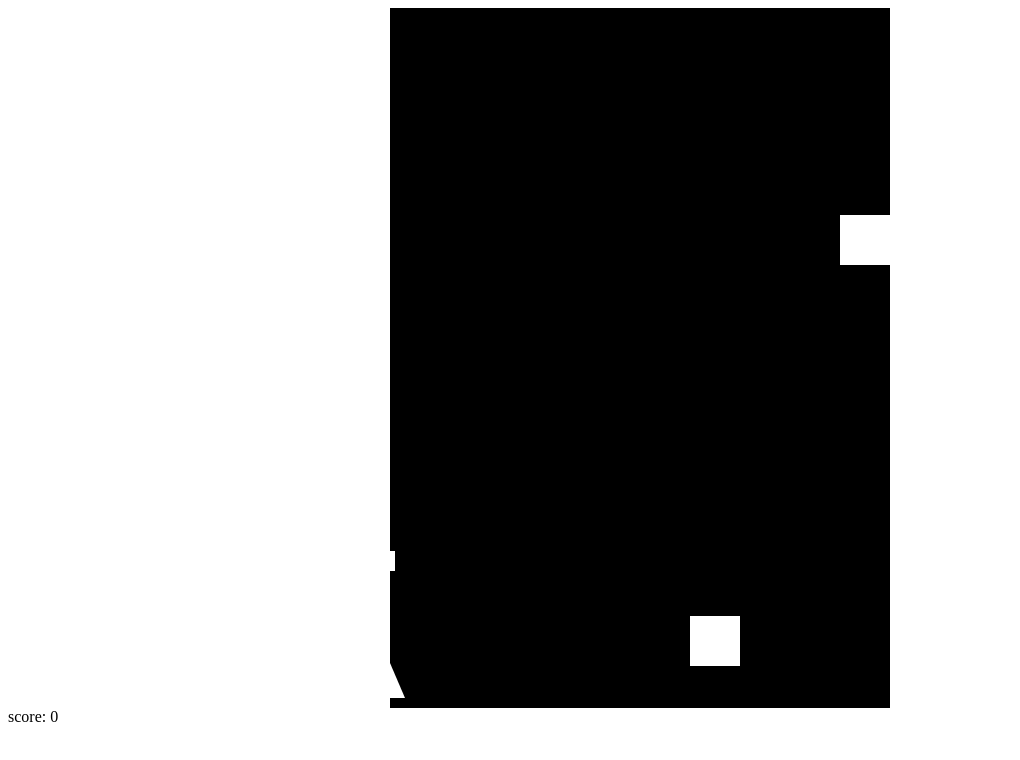
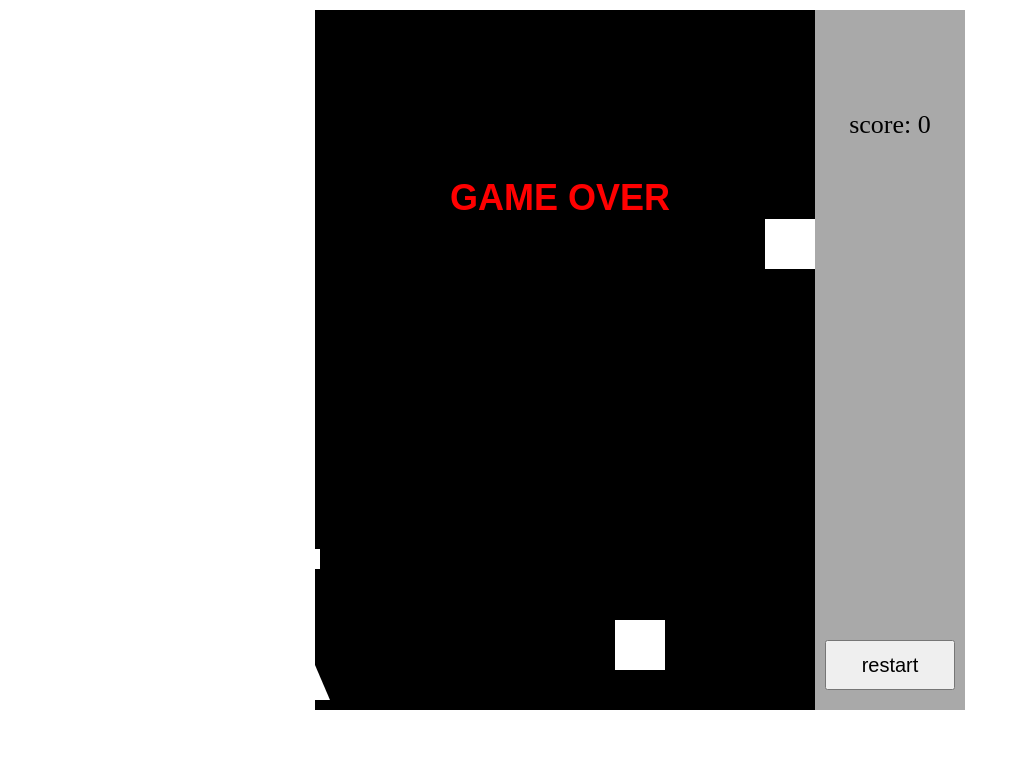
Before and after one commit to HikitaArt/Faster-light-War, a plain HTML site: page index.html in a window 1280 px wide. Shown: the whole page, without its empty margins (0-1020 px from the left). Drawn offline with Linux system fonts and the light colour scheme.

Commit message:
доделал счет, изменил тайтл, добавил кнопку перезапуска

```diff
--- a/index.html
+++ b/index.html
@@ -4,11 +4,16 @@
     <meta charset="UTF-8">
     <meta name="viewport" content="width=device-width, initial-scale=1.0">
     <link rel="stylesheet" href="style.css" type="text/css"/>
-    <title>Document</title>
+    <title>Fastest Light War</title>
 </head>
 <body>
-    <div class="game"><canvas width="500" height="700"></canvas></div>
-    <div class="score">score: 0</div>
+    <div class="game">
+        <canvas width="500" height="700"></canvas>
+        <div class="container">
+            <div class="score">score: 0</div>
+            <button class="restart" onclick="location.reload()">restart</button>
+        </div>
+    </div>
     <script src="script.js"></script>
 </body>
 </html>
--- a/script.js
+++ b/script.js
@@ -21,9 +21,12 @@ class Enemy{
     destroy(){
         listOfEnemies.splice(listOfEnemies.indexOf(this),1);
     }
-    checkLose(rect){
+    checkLose(rect, ctx){
         if(this.y >= rect.bottom-100){
             clearInterval(frameUpdate);
+            ctx.fillStyle = "red";
+            ctx.fillText("GAME OVER", 135, 200);
+            ctx.fillStyle = "white";
         }
     }
 }
@@ -68,11 +71,18 @@ function clearScreen(context, canvas){
     context.fillRect(0, 0, canvas.width, canvas.height);
     context.fillStyle = "white";
 }
+function changeScore(score){
+    divScore.textContent = "score: " + score;
+}
+
+let divScore = document.getElementsByClassName("score")[0];
+let score = 0;
 
 let canvas = document.getElementsByTagName("canvas")[0];
 let ctx = canvas.getContext("2d");
 let screen = canvas.getBoundingClientRect();
 ctx.fillStyle = "white";
+ctx.font = "bold 36px Arial";
 
 let listOfBullets = new Array();
 let listOfEnemies = new Array();
@@ -93,7 +103,7 @@ const frameUpdate = setInterval(function(){
     listOfEnemies.forEach(function(enemy){
         enemy.move(ctx);
         enemy.drawEnemy(ctx);
-        enemy.checkLose(screen);
+        enemy.checkLose(screen, ctx);
     });
     listOfBullets.forEach(function(bullet){
         bullet.move();
@@ -106,6 +116,8 @@ const frameUpdate = setInterval(function(){
             if ((bulletX+bullet.width >= enemyX && bulletX <= enemyX+enemy.width) && (bulletY<=enemyY)){
                 bullet.destroy();
                 enemy.destroy();
+                score++;
+                changeScore(score);
             }
         });
         if (bullet.getY() < screen.top-20){
--- a/style.css
+++ b/style.css
@@ -1,6 +1,23 @@
+body{
+    margin: 0px;
+
+}
 .game{
-    width: 500px;
+    display: flex;
+    width: 650px;
     height: 700px;
-    background-color: black;
-    margin: auto;
+    background-color:darkgray;
+    margin: 10px auto;
 }
+.score{
+    width: 150px;
+    text-align: center;
+    margin-top: 100px;
+    font-size: 26px;
+}
+.restart{
+    width: 130px;
+    height: 50px;
+    margin: 500px 10px;
+    font-size: 20px;
+}
```
